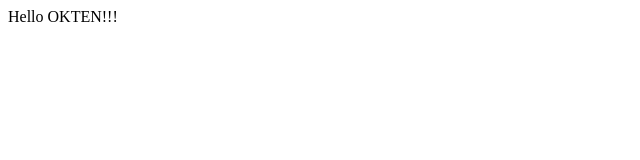
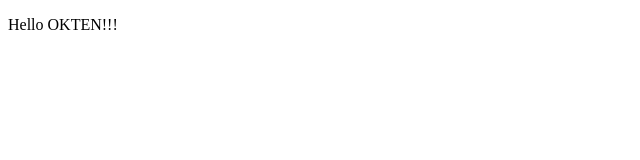
Before and after one commit to VLK2021/angular2022, an Angular app: page / in a window 1280 px wide. Shown: the top 160 px of the page, without its empty margins (0-640 px from the left). Built offline with nearby package versions, Linux system fonts and the light colour scheme.

Commit message:
general commit

```diff
--- a/src/app/app.component.html
+++ b/src/app/app.component.html
@@ -1 +1 @@
-Hello OKTEN!!!
+<p>Hello OKTEN!!!</p>
--- a/src/app/app.module.ts
+++ b/src/app/app.module.ts
@@ -3,12 +3,13 @@ import { BrowserModule } from '@angular/platform-browser';
 
 import { AppComponent } from './app.component';
 
+
 @NgModule({
   declarations: [
-    AppComponent
+    AppComponent,
   ],
   imports: [
-    BrowserModule
+    BrowserModule,
   ],
   providers: [],
   bootstrap: [AppComponent]
--- a/tsconfig.json
+++ b/tsconfig.json
@@ -5,6 +5,7 @@
     "baseUrl": "./",
     "outDir": "./dist/out-tsc",
     "forceConsistentCasingInFileNames": true,
+    "strictPropertyInitialization": false,
     "strict": true,
     "noImplicitOverride": true,
     "noPropertyAccessFromIndexSignature": true,
```
